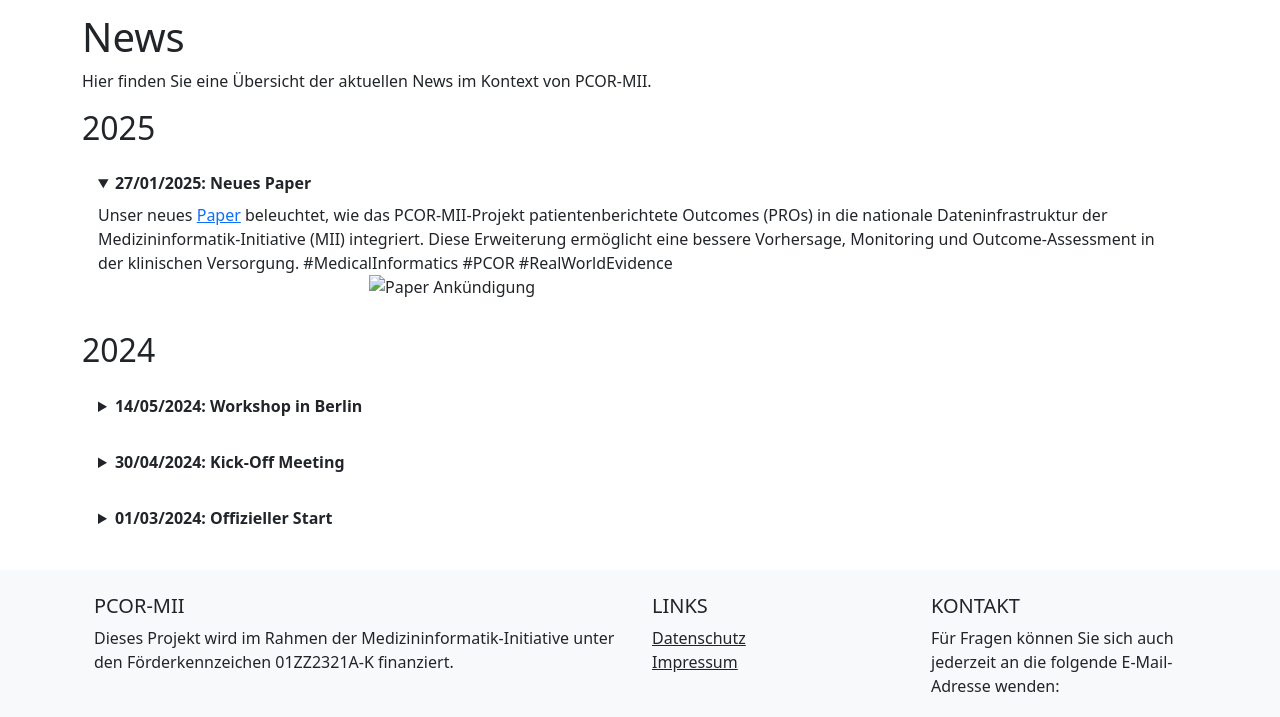
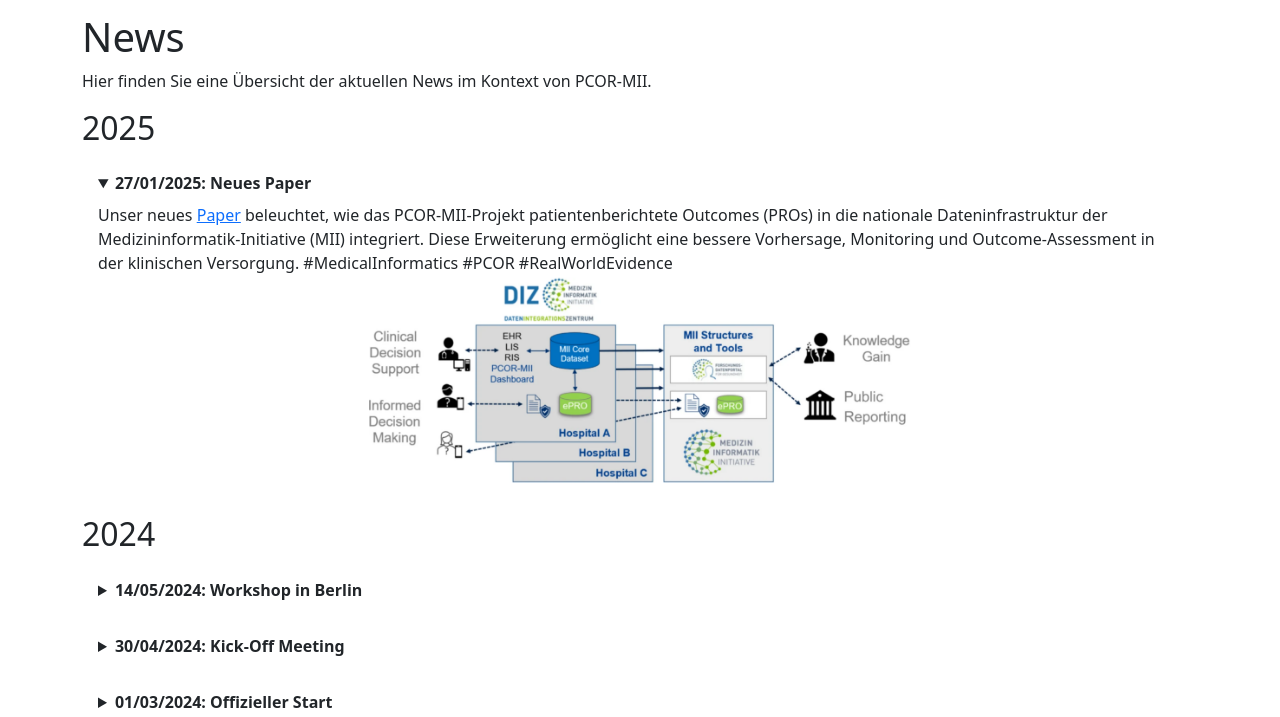
Before and after one commit to BIH-MI/pcor-mii-website, a plain HTML site: page de/news.html in a window 1280 px wide. Both pictures are taken after a click on the heading "27/01/2025: Neues Paper". Shown: the part 83-800 px from the top of the page. Drawn offline with nearby package versions, Linux system fonts and the light colour scheme.

Commit message:
Update news.html

```diff
--- a/de/news.html
+++ b/de/news.html
@@ -58,7 +58,7 @@
                     <summary><b>27/01/2025: Neues Paper</b></summary>
                     <p class="mt-2">
                         Unser neues <a href="https://link.springer.com/article/10.1007/s41666-025-00187-8">Paper</a> beleuchtet, wie das PCOR-MII-Projekt patientenberichtete Outcomes (PROs) in die nationale Dateninfrastruktur der Medizininformatik-Initiative (MII) integriert. Diese Erweiterung ermöglicht eine bessere Vorhersage, Monitoring und Outcome-Assessment in der klinischen Versorgung. #MedicalInformatics #PCOR #RealWorldEvidence
-                        <img src="../media/news_02-2025.PNG" alt="Paper Ankündigung" style="width: 50%; height: auto; display: block; margin: 0 auto 10px;">
+                        <img src="../media/news/news_02-2025.PNG" alt="Paper Ankündigung" style="width: 50%; height: auto; display: block; margin: 0 auto 10px;">
                     </p>
                 </details>
                 <h2>2024</h2>
```
